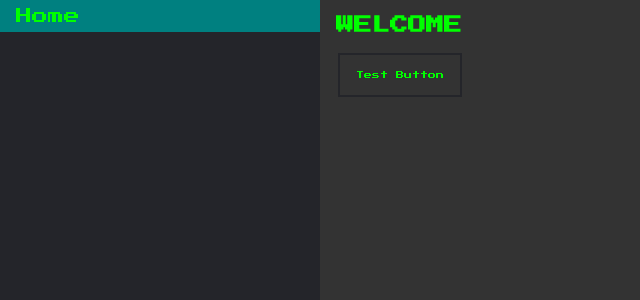
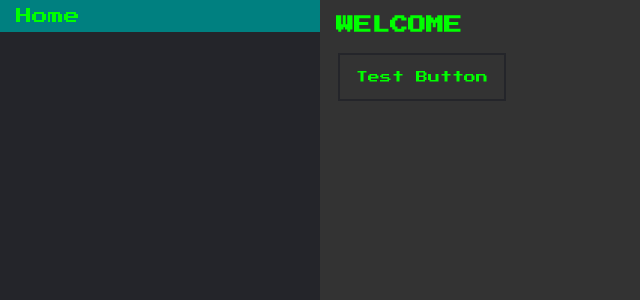
Before and after one commit to D3CLANZ/D3CLANZ.github.io, a PHP site: page / in a window 1280 px wide. Shown: the top 300 px of the page, without its empty margins (0-640 px from the left). Run offline with PHP 8.4, Linux system fonts and the light colour scheme.

Commit message:
Update style.css

```diff
--- a/css/style.css
+++ b/css/style.css
@@ -43,7 +43,7 @@ button {
     text-align: center;
     text-decoration: none;
     display: inline-block;
-    font-size: 8px;
+    font-size: 12px;
     margin: 4px 2px;
     -webkit-transition-duration: 0.4s;
     transition-duration: 0.4s;
```
